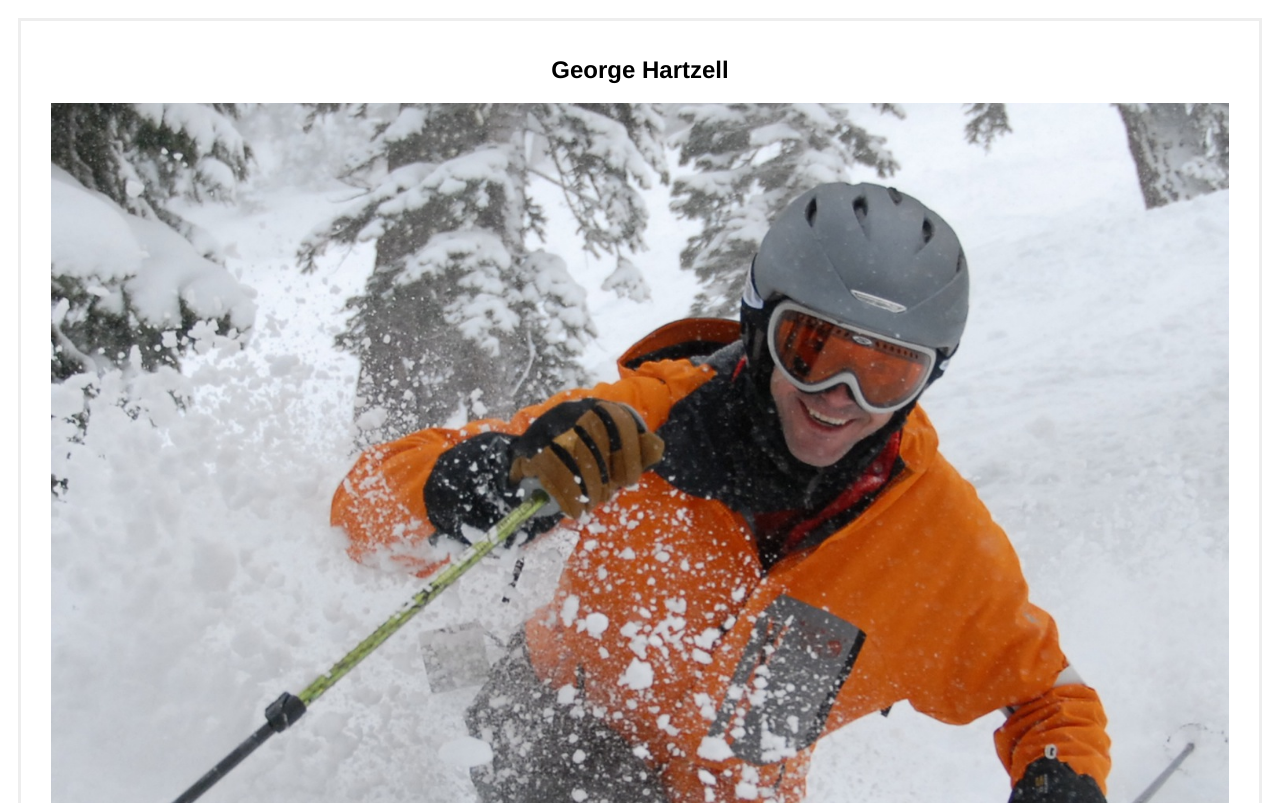
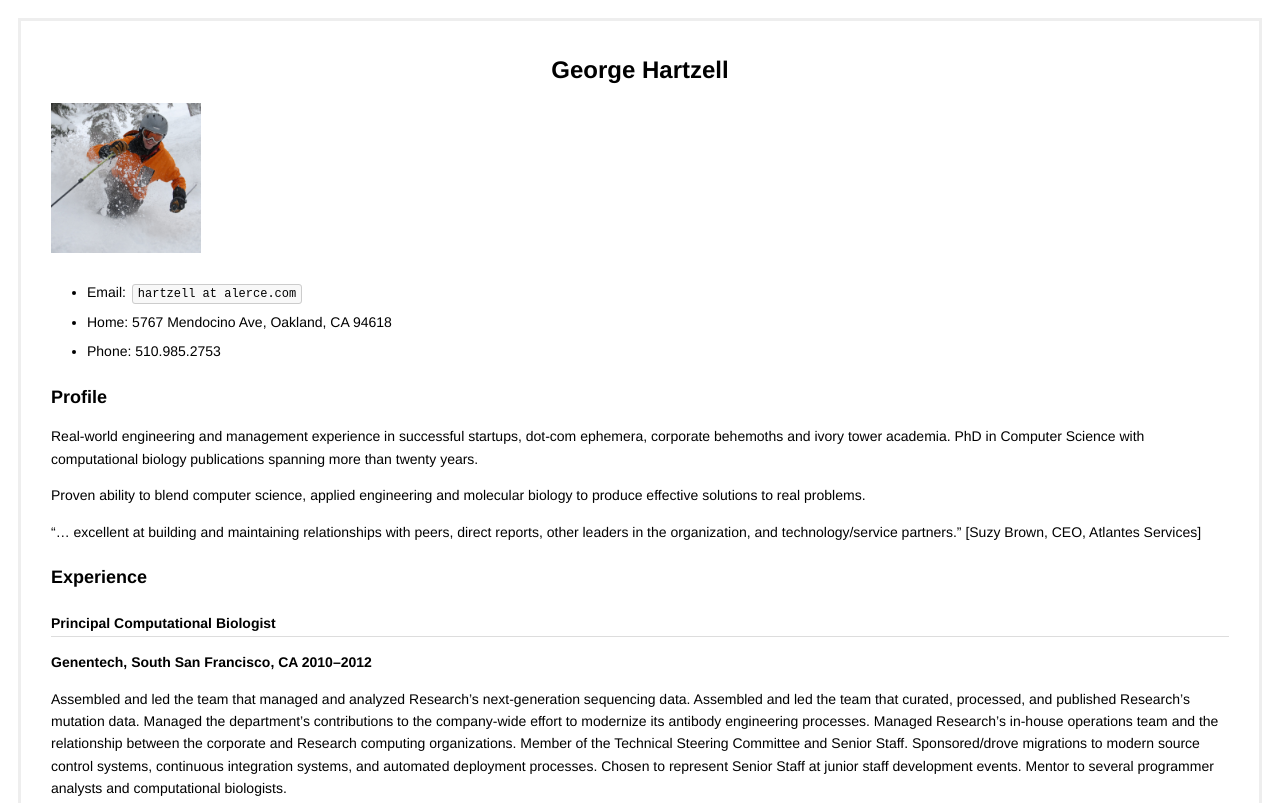
Before and after one commit to hartzell/hartzell.github.com, a plain HTML site: page resume.html in a window 1280 px wide. Shown: the top 803 px of the page. Drawn offline with Linux system fonts and the light colour scheme.

Commit message:
* more image sizing experimentation.

```diff
--- a/resume.html
+++ b/resume.html
@@ -22,7 +22,7 @@ html,body{color:black}*{margin:0;padding:0}body{font:13.34px helvetica,arial,fre
   <div id="wrapper">
       <h1 style="text-align:center" id="georgehartzell">George Hartzell</h1>
 
-<p><img src="telefest.jpg" width="1500px"></p>
+<p><img src="telefest.jpg" style="width:150px;"></p>
 
 <ul>
 <li>Email: <code>hartzell at alerce.com</code></li>
```
